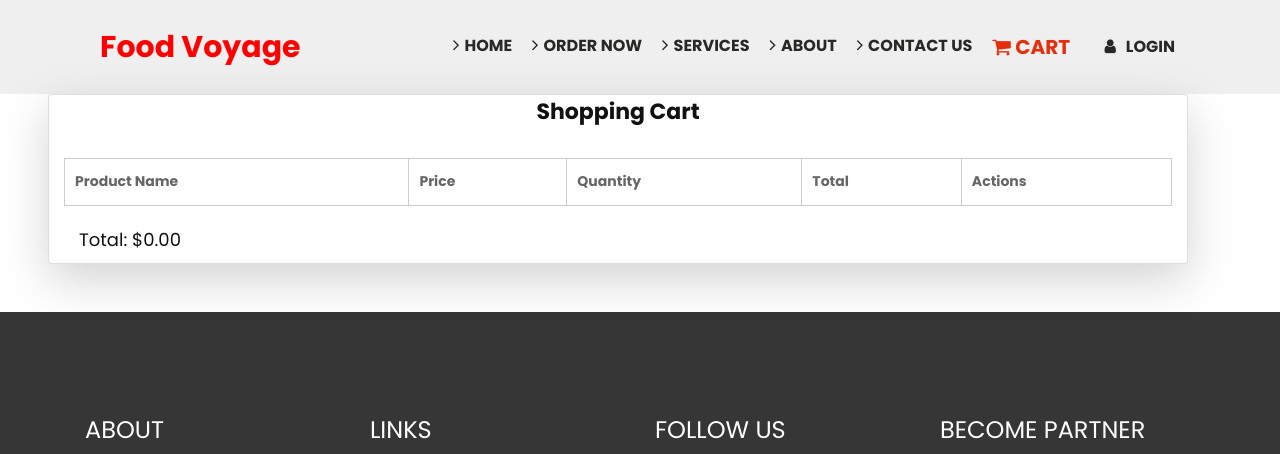
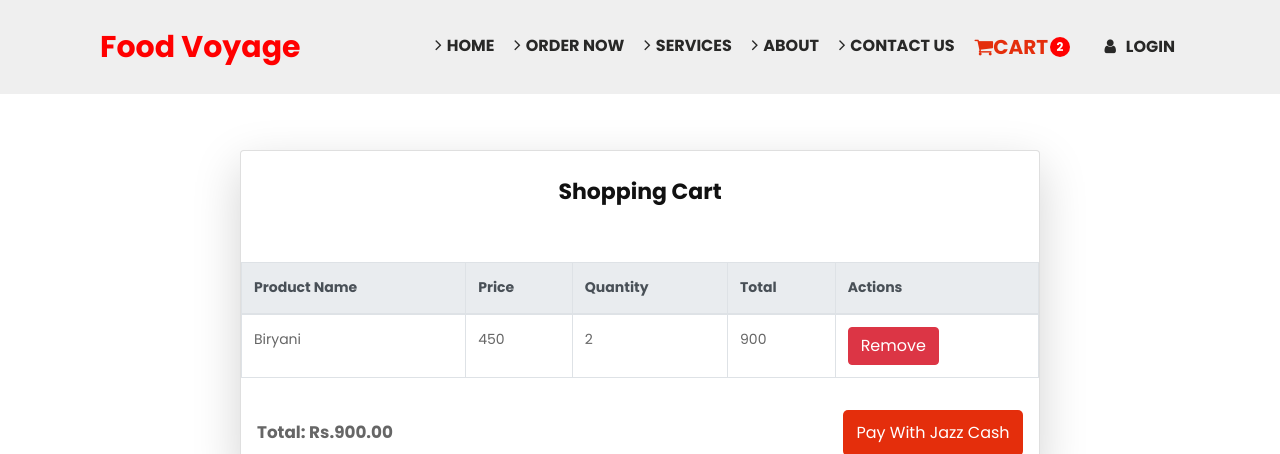
Before and after one commit to faseeh1279/FoodVoyage, a Django app: page /add-to-cart/ in a window 1280 px wide. Shown: the top 454 px of the page. Run offline with Django 5.2, Linux system fonts and the light colour scheme; lists and menus that the app fills with data are empty; some libraries are stand-ins or nearby versions.

```diff
--- a/payment/urls.py
+++ b/payment/urls.py
@@ -1,6 +1,6 @@
 from django.urls import path
 from . import views
 urlpatterns = [
-    path('', views.checkout, name="checkout"),
-    path('success', views.success, name="success")
+    path('', views.purchase, name="checkout"),
+    path('success/', views.success, name="success")
 ]
--- a/templates/add_to_cart.html
+++ b/templates/add_to_cart.html
@@ -1,29 +1,42 @@
 {% include 'navbar.html' %}
 
 <!-- Cart Section -->
-<div class="container card shadow-lg m-5">
-    <h2 class="text-center font-weight-bold">Shopping Cart</h2>
-<table id="cart-table" style="width: 100%; border-collapse: collapse; margin-top: 20px;">
-    <thead>
+<div class="container d-flex justify-content-center p-5">
+    <div class="card shadow-lg m-2" style="width: 100%; max-width: 800px;">
+        <h2 class="text-center font-weight-bold my-4">Shopping Cart</h2>
+        <table id="cart-table" class="table table-bordered" style="margin-top: 20px;">
+            <thead class="thead-light">
                 <tr>
-            <th style="border: 1px solid #ccc; padding: 10px; text-align: left;">Product Name</th>
-            <th style="border: 1px solid #ccc; padding: 10px; text-align: left;">Price</th>
-            <th style="border: 1px solid #ccc; padding: 10px; text-align: left;">Quantity</th>
-            <th style="border: 1px solid #ccc; padding: 10px; text-align: left;">Total</th>
-            <th style="border: 1px solid #ccc; padding: 10px; text-align: left;">Actions</th>
+                    <th>Product Name</th>
+                    <th>Price</th>
+                    <th>Quantity</th>
+                    <th>Total</th>
+                    <th>Actions</th>
                 </tr>
             </thead>
             <tbody>
-
+                <!-- Cart items will be dynamically inserted here -->
+                 <tr>
+                    <td>Biryani</td>
+                    <td>450</td>
+                    <td>2</td>
+                    <td>900</td>
+                    <td><button class="btn btn-danger justify-content-center">Remove</button></td>
+                 </tr>
             </tbody>
         </table>
-<!-- Total Price -->
-<div class="container">
-    <h3 style="margin-top: 20px;">Total: $<span id="total-price">0.00</span></h3>
+
+        <!-- Total Price and Payment Section -->
+        <div class="d-flex justify-content-between align-items-center p-3">
+            <div style="font-weight: bold; font-size: larger;">
+                Total: Rs.<span id="total-price">900.00</span>
             </div>
-
+            <div class="btn" style="background-color: #e42e0c; color: white; width: 180px; text-align: center; padding: 10px; cursor: pointer; border-radius: 5px;">
+                Pay With Jazz Cash
             </div>
-
+        </div>
+    </div>
+</div>
 
 {% include 'footer.html' %}
 
--- a/templates/navbar.html
+++ b/templates/navbar.html
@@ -145,11 +145,15 @@
                                  class="fa fa-angle-right"></i></span>Contact Us</a>
                      </li>
                      <li class="nav-item">
-                        <a class="nav-link" href="{% url 'add-to-cart' %}" style="font-size: 20px; color:#e42e0c">
-                           <i class="fa fa-shopping-cart"></i> Cart
-                           <!-- This badge can be dynamically updated to show the number of items in the cart -->
+                        <a class="nav-link" href="{% url 'add-to-cart' %}" style="font-size: 20px; color:#e42e0c; display: inline-flex; align-items: center;">
+                            <i class="fa fa-shopping-cart"></i> Cart
+                            <!-- Badge with number -->
+                            <span style="margin-left: 2px; width: 20px; height: 20px; background-color: red; border-radius: 50%; display: inline-flex; justify-content: center; align-items: center; color: white; font-size: 12px;">
+                                2
+                            </span>
                         </a>
-                     </li>
+                    </li>
+
                   </ul>
                   <form class="form-inline my-2 my-lg-0">
                      {% if user.is_authenticated %}
```
Also changed, not shown: payment/templates/payment/index.html (deleted, +0 -39 lines), payment/templates/payment/purchase.html (added, +44 -0 lines), payment/templates/payment/success.html (+11 -1 lines), payment/views.py (+37 -42 lines), restaurant/templates/restaurant/layouts/navbar.html (+11 -4 lines), templates/header.html (+8 -4 lines), db.sqlite3. Lines whose indentation alone changed are shown as unchanged.
